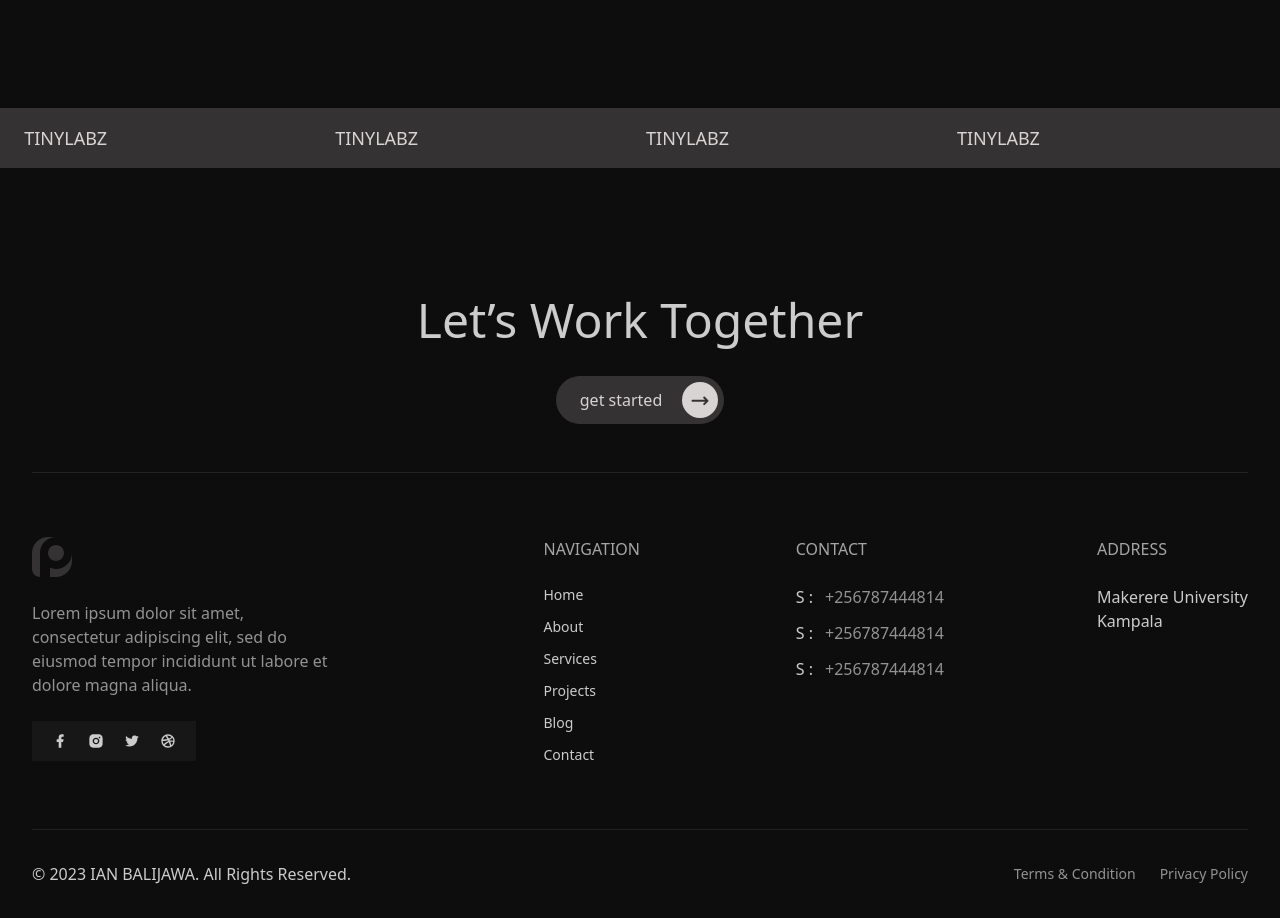
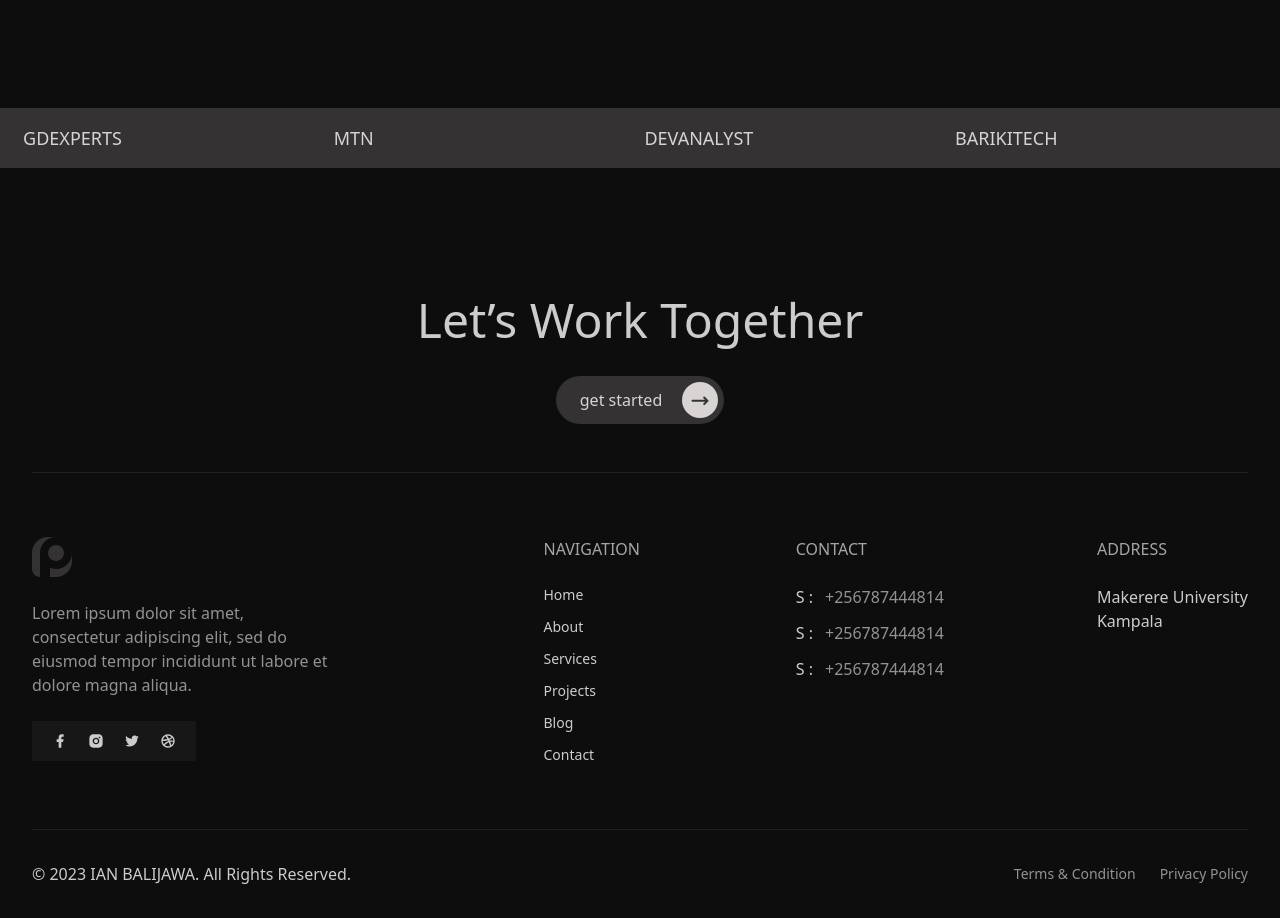
Before and after one commit to Ian-Balijawa/portfolio, a Next.js app: page /portfolio-single in a window 1280 px wide. Shown: the part 2540-3458 px from the top of the page. Built offline with nearby package versions, Linux system fonts and the light colour scheme.

Commit message:
ui updates

```diff
--- a/components/slider/TextSlider.tsx
+++ b/components/slider/TextSlider.tsx
@@ -46,9 +46,17 @@ const TextSlider = () => {
    return (
       <div className="p-4 bg-primary">
          <Slider {...settings}>
-            {[1, 2, 3, 4, 5, 6, 7, 8, 9].map((item, index) => (
+            {[
+               'TINYLABZ',
+               'GDEXPERTS',
+               'MTN',
+               'DEVANALYST',
+               'BARIKITECH',
+               'SIGNUMADVOCATES',
+               'ACCELERATED-TECHNOSOFT',
+            ].map((item, index) => (
                <ul key={index}>
-                  <li className="text-primary-content text-lg">TINYLABZ</li>
+                  <li className="text-primary-content text-lg">{item}</li>
                </ul>
             ))}
          </Slider>
```
